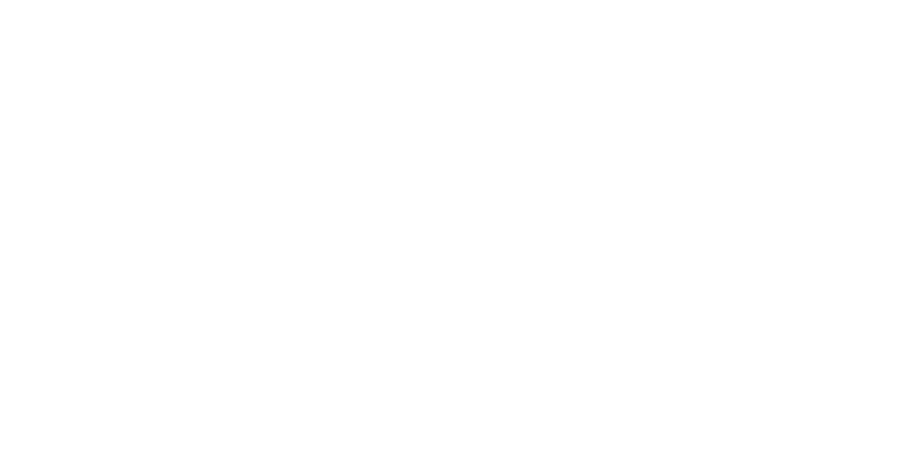
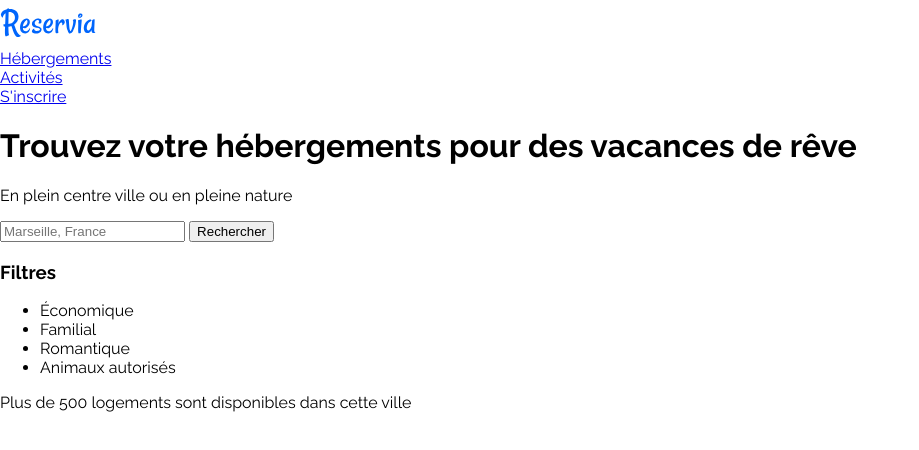
Before and after one commit to flomag5/FlorentMagnoac_2_20072021, a plain HTML site: page index.html in a window 1280 px wide. Shown: the whole page, without its empty margins (0-919 px from the left). Drawn offline with Linux system fonts and the light colour scheme.

Commit message:
html_section_1

```diff
--- a/index.html
+++ b/index.html
@@ -12,8 +12,56 @@
     <!-- Fonts -->
     <link rel="preconnect" href="https://fonts.googleapis.com">
     <link href="https://fonts.googleapis.com/css2?family=Raleway:wght@400;500;600;700;800&display=swap" rel="stylesheet">
+
 </head>
 <body>
 
+    <!-- Header -->
+    <header>
+        <nav class="navigation">
+            <a href="index.html" id="logo"><img src="images/logo/Reservia.svg" alt="logo de Reservia" class="logo"></a>
+            <div class="nav_link" id="nav_link_accomodation">
+                <a href="#bloc1">Hébergements</a>
+            </div>
+            <div class="nav_link" id="nav_link_activities">          <!-- Navigation bar -->
+                <a href="#bloc_activities">Activités</a>
+            </div>
+            <div class="nav_link" id="nav_link_sign-up">
+                <a href="#form">S'inscrire</a>
+             </div>
+        </nav>
+    </header>
+
+    <!-- Section 1 Searching -->
+    <main>
+        <div>
+            <h1 class="title_h1">Trouvez votre hébergements pour des vacances de rêve</h1>   <!-- Reservia motto -->
+            <p class="subtitle">En plein centre ville ou en pleine nature</p>
+        </div>
+
+        <div class="search_box">
+            <div class="icon_location">
+                <i class="fas fa-map-marker-alt"></i>
+            </div>
+            <input type="text" placeholder="Marseille, France" class="search_bar">    <!-- location search -->
+            <button class="search_button" id="search_button">Rechercher</button>
+        </div>
+        <div class="filters">
+            <h3 class="title_h3">Filtres</h3>
+            <ul class="filters_ul">
+                <li class="filters_button"><i class="fas fa-money-bill-wave"></i>Économique</li>
+                <li class="filters_button"><i class="fas fa-child"></i>Familial</li>                <!-- selection filters-->
+                <li class="filters_button"><i class="fas fa-heart"></i>Romantique</li>
+                <li class="filters_button"><i class="fas fa-dog"></i>Animaux autorisés</li>
+            </ul>
+        </div>
+
+        <div class="info">
+            <i class="fas fa-info"></i>
+            <p>Plus de 500 logements sont disponibles dans cette ville</p>
+        </div>
+
+        <!-- Section 2 Accomodation -->
+    </main>
 </body>
 </html>
```
Also changed, not shown: images/icon/chart-line-solid.svg (added), images/icon/child-solid.svg (added), images/icon/dog-solid.svg (added), images/icon/heart-solid (1).svg (added), images/icon/info-solid.svg (added), images/icon/map-marker-alt-solid.svg (added).
